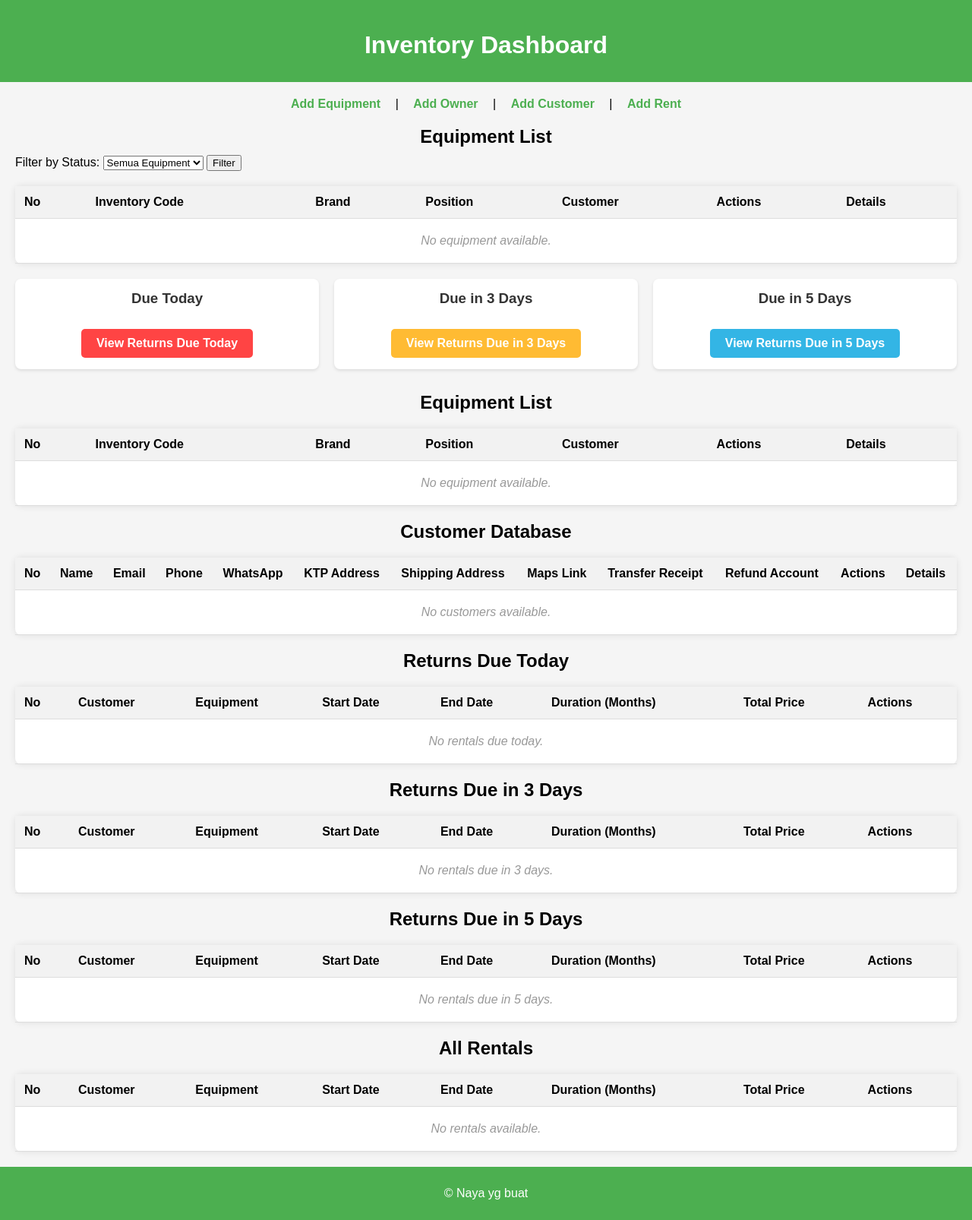
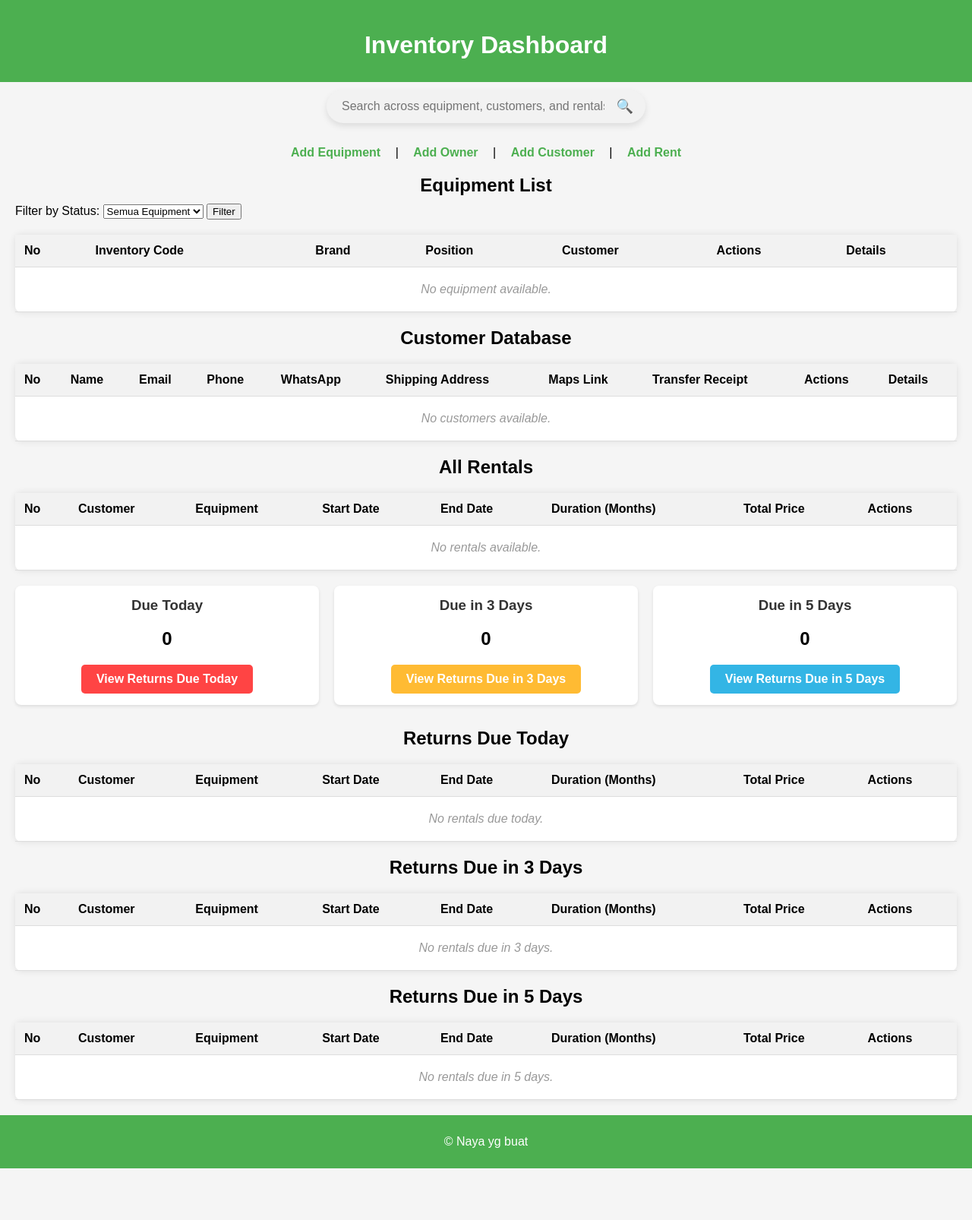
Before and after one commit to nayarachmi/dashboard-inventory, a Django app: page / in a window 1280 px wide. Shown: the whole page at 76% size. After the commit the page ends 1538 px from the top, so only its background shows below. Run offline with Django 5.2, Linux system fonts and the light colour scheme; data that the repository does not hold is empty.

Commit message:
fix some function

```diff
--- a/inventory/models.py
+++ b/inventory/models.py
@@ -1,6 +1,7 @@
 # inventory/models.py
 from django.db import models
 from django.utils import timezone
+from django.core.validators import FileExtensionValidator
 
 class Owner(models.Model):
     name = models.CharField(max_length=100)
@@ -18,7 +19,7 @@ class Customer(models.Model):
     ktp_address = models.TextField(default='Alamat KTP belum diisi')
     shipping_address = models.TextField(default='Alamat Pengiriman belum diisi')
     maps_link = models.URLField(default='https://example.com')
-    transfer_receipt = models.ImageField(upload_to='receipts/', null=True, blank=True)
+    transfer_receipt = models.FileField(upload_to='receipts/', validators=[FileExtensionValidator(allowed_extensions=['pdf', 'jpg', 'jpeg', 'png'])])
     refund_account_number = models.CharField(max_length=50, null=True, blank=True)
 
     def __str__(self):
--- a/inventory/templates/inventory/dashboard.html
+++ b/inventory/templates/inventory/dashboard.html
@@ -1,5 +1,6 @@
 <!DOCTYPE html>
 <html lang="en">
+
 <head>
     <meta charset="UTF-8">
     <meta name="viewport" content="width=device-width, initial-scale=1.0">
@@ -143,10 +144,78 @@
         }
     </style>
 </head>
+
+
 <body>
     <header>
         <h1>Inventory Dashboard</h1>
     </header>
+
+    <form method="GET" action="{% url 'inventory_dashboard' %}" class="search-form">
+        <div class="search-container">
+            <input
+                type="text"
+                name="search"
+                placeholder="Search across equipment, customers, and rentals"
+                value="{{ search_query }}"
+                class="search-input"
+            />
+            <button type="submit" class="search-button">
+                🔍
+            </button>
+        </div>
+    </form>
+
+    <style>
+        /* Style container for search form */
+        .search-form {
+            display: flex;
+            justify-content: center;
+            margin-bottom: 20px;
+            padding: 10px;
+        }
+
+        /* Style container for input and button */
+        .search-container {
+            display: flex;
+            align-items: center;
+            background-color: #f2f2f2;
+            border-radius: 25px;
+            padding: 5px 10px;
+            box-shadow: 0px 4px 8px rgba(0, 0, 0, 0.1);
+            max-width: 400px;
+            width: 100%;
+        }
+
+        /* Style search input */
+        .search-input {
+            border: none;
+            background: transparent;
+            outline: none;
+            padding: 8px 10px;
+            width: 100%;
+            font-size: 16px;
+            color: #333;
+        }
+
+        /* Style search button */
+        .search-button {
+            background: none;
+            border: none;
+            cursor: pointer;
+            font-size: 18px;
+            color: #333;
+        }
+
+        .search-button:hover {
+            color: #007bff; /* Optional: change color on hover */
+        }
+
+        /* Style focus for search input */
+        .search-input:focus {
+            color: #000;
+        }
+    </style>
 
     <main>
         <div class="navbar">
@@ -158,6 +227,7 @@
         <!-- Equipment List Section -->
         <h2>Equipment List</h2>
         <!-- Filter Form -->
+<!-- Form Filter -->
 <form method="GET" action="{% url 'inventory_dashboard' %}" style="margin-bottom: 20px;">
     <label for="status">Filter by Status:</label>
     <select name="status" id="status">
@@ -202,61 +272,6 @@
     </tbody>
 </table>
 
-        <!-- New Rental Alerts Section -->
-        <div class="rental-alerts">
-            <div class="alert-card">
-                <h3>Due Today</h3>
-                <div class="alert-count">{{ rentals_ending_today.count }}</div>
-                <a href="#today-rentals" class="alert-button danger">View Returns Due Today</a>
-            </div>
-            <div class="alert-card">
-                <h3>Due in 3 Days</h3>
-                <div class="alert-count">{{ rentals_ending_3_days.count }}</div>
-                <a href="#h3-rentals" class="alert-button warning">View Returns Due in 3 Days</a>
-            </div>
-            <div class="alert-card">
-                <h3>Due in 5 Days</h3>
-                <div class="alert-count">{{ rentals_ending_5_days.count }}</div>
-                <a href="#h5-rentals" class="alert-button info">View Returns Due in 5 Days</a>
-            </div>
-        </div>
-
-        <!-- Equipment List Section -->
-        <h2>Equipment List</h2>
-        <table>
-            <thead>
-                <tr>
-                    <th>No</th>
-                    <th>Inventory Code</th>
-                    <th>Brand</th>
-                    <th>Position</th>
-                    <th>Customer</th>
-                    <th>Actions</th>
-                    <th>Details</th>
-                </tr>
-            </thead>
-            <tbody>
-                {% for equipment in equipment_list %}
-                    <tr>
-                        <td>{{ forloop.counter }}</td>
-                        <td>{{ equipment.inventory_code }}</td>
-                        <td>{{ equipment.brand }}</td>
-                        <td>{{ equipment.get_position_display }}</td>
-                        <td>{{ equipment.customer.name }}</td>
-                        <td class="action-links">
-                            <a href="{% url 'edit_equipment' equipment.id %}">Edit</a>
-                            <a href="{% url 'delete_equipment' equipment.id %}" class="delete">Delete</a>
-                        </td>
-                        <td><a href="{% url 'equipment_detail' equipment.id %}">View Details</a></td>
-                    </tr>
-                {% empty %}
-                    <tr>
-                        <td colspan="7" class="empty-message">No equipment available.</td>
-                    </tr>
-                {% endfor %}
-            </tbody>
-        </table>
-
         <!-- Customer Database -->
         <h2>Customer Database</h2>
         <table>
@@ -267,11 +282,9 @@
                     <th>Email</th>
                     <th>Phone</th>
                     <th>WhatsApp</th>
-                    <th>KTP Address</th>
                     <th>Shipping Address</th>
                     <th>Maps Link</th>
                     <th>Transfer Receipt</th>
-                    <th>Refund Account</th>
                     <th>Actions</th>
                     <th>Details</th>
                 </tr>
@@ -284,7 +297,6 @@
                         <td>{{ customer.email }}</td>
                         <td>{{ customer.phone_number }}</td>
                         <td>{{ customer.whatsapp_number }}</td>
-                        <td>{{ customer.ktp_address }}</td>
                         <td>{{ customer.shipping_address }}</td>
                         <td><a href="{{ customer.maps_link }}" target="_blank">View on Maps</a></td>
                         <td>
@@ -294,7 +306,6 @@
                                 N/A
                             {% endif %}
                         </td>
-                        <td>{{ customer.refund_account_number }}</td>
                         <td class="action-links">
                             <a href="{% url 'edit_customer' customer.id %}">Edit</a>
                             <a href="{% url 'delete_customer' customer.id %}" class="delete">Delete</a>
@@ -304,120 +315,6 @@
                 {% empty %}
                     <tr>
                         <td colspan="12" class="empty-message">No customers available.</td>
-                    </tr>
-                {% endfor %}
-            </tbody>
-        </table>
-
-        <!-- Due Today Rentals -->
-        <h2 id="today-rentals">Returns Due Today</h2>
-        <table>
-            <thead>
-                <tr>
-                    <th>No</th>
-                    <th>Customer</th>
-                    <th>Equipment</th>
-                    <th>Start Date</th>
-                    <th>End Date</th>
-                    <th>Duration (Months)</th>
-                    <th>Total Price</th>
-                    <th>Actions</th>
-                </tr>
-            </thead>
-            <tbody>
-                {% for rental in rentals_ending_today %}
-                    <tr>
-                        <td>{{ forloop.counter }}</td>
-                        <td>{{ rental.customer.name }}</td>
-                        <td>{{ rental.equipment.inventory_code }}</td>
-                        <td>{{ rental.start_date }}</td>
-                        <td>{{ rental.end_date }}</td>
-                        <td>{{ rental.rental_duration }}</td>
-                        <td>{{ rental.total_price }}</td>
-                        <td class="action-links">
-                            <a href="{% url 'edit_rental' rental.id %}">Edit</a>
-                            <a href="{% url 'delete_rental' rental.id %}" class="delete">Delete</a>
-                        </td>
-                    </tr>
-                {% empty %}
-                    <tr>
-                        <td colspan="8" class="empty-message">No rentals due today.</td>
-                    </tr>
-                {% endfor %}
-            </tbody>
-        </table>
-
-        <!-- Due in 3 Days Rentals -->
-        <h2 id="h3-rentals">Returns Due in 3 Days</h2>
-        <table>
-            <thead>
-                <tr>
-                    <th>No</th>
-                    <th>Customer</th>
-                    <th>Equipment</th>
-                    <th>Start Date</th>
-                    <th>End Date</th>
-                    <th>Duration (Months)</th>
-                    <th>Total Price</th>
-                    <th>Actions</th>
-                </tr>
-            </thead>
-            <tbody>
-                {% for rental in rentals_ending_3_days %}
-                    <tr>
-                        <td>{{ forloop.counter }}</td>
-                        <td>{{ rental.customer.name }}</td>
-                        <td>{{ rental.equipment.inventory_code }}</td>
-                        <td>{{ rental.start_date }}</td>
-                        <td>{{ rental.end_date }}</td>
-                        <td>{{ rental.rental_duration }}</td>
-                        <td>{{ rental.total_price }}</td>
-                        <td class="action-links">
-                            <a href="{% url 'edit_rental' rental.id %}">Edit</a>
-                            <a href="{% url 'delete_rental' rental.id %}" class="delete">Delete</a>
-                        </td>
-                    </tr>
-                {% empty %}
-                    <tr>
-                        <td colspan="8" class="empty-message">No rentals due in 3 days.</td>
-                    </tr>
-                {% endfor %}
-            </tbody>
-        </table>
-
-        <!-- Due in 5 Days Rentals -->
-        <h2 id="h5-rentals">Returns Due in 5 Days</h2>
-        <table>
-            <thead>
-                <tr>
-                    <th>No</th>
-                    <th>Customer</th>
-                    <th>Equipment</th>
-                    <th>Start Date</th>
-                    <th>End Date</th>
-                    <th>Duration (Months)</th>
-                    <th>Total Price</th>
-                    <th>Actions</th>
-                </tr>
-            </thead>
-            <tbody>
-                {% for rental in rentals_ending_5_days %}
-                    <tr>
-                        <td>{{ forloop.counter }}</td>
-                        <td>{{ rental.customer.name }}</td>
-                        <td>{{ rental.equipment.inventory_code }}</td>
-                        <td>{{ rental.start_date }}</td>
-                        <td>{{ rental.end_date }}</td>
-                        <td>{{ rental.rental_duration }}</td>
-                        <td>{{ rental.total_price }}</td>
-                        <td class="action-links">
-                            <a href="{% url 'edit_rental' rental.id %}">Edit</a>
-                            <a href="{% url 'delete_rental' rental.id %}" class="delete">Delete</a>
-                        </td>
-                    </tr>
-                {% empty %}
-                    <tr>
-                        <td colspan="8" class="empty-message">No rentals due in 5 days.</td>
                     </tr>
                 {% endfor %}
             </tbody>
@@ -460,6 +357,149 @@
                 {% endfor %}
             </tbody>
         </table>
+
+        <!-- New Rental Alerts Section -->
+        <div class="rental-alerts">
+            <div class="alert-card">
+                <h3>Due Today</h3>
+                <div class="alert-count">{{ rentals_ending_today.count }}</div>
+                <a href="#today-rentals" class="alert-button danger">View Returns Due Today</a>
+            </div>
+            <div class="alert-card">
+                <h3>Due in 3 Days</h3>
+                <div class="alert-count">{{ rentals_ending_3_days.count }}</div>
+                <a href="#h3-rentals" class="alert-button warning">View Returns Due in 3 Days</a>
+            </div>
+            <div class="alert-card">
+                <h3>Due in 5 Days</h3>
+                <div class="alert-count">{{ rentals_ending_5_days.count }}</div>
+                <a href="#h5-rentals" class="alert-button info">View Returns Due in 5 Days</a>
+            </div>
+        </div>
+
+
+<!-- Due Today Rentals -->
+<h2 id="today-rentals">Returns Due Today</h2>
+<table>
+    <tbody>
+            <tr>
+                <tr>
+                    <th>No</th>
+                    <th>Customer</th>
+                    <th>Equipment</th>
+                    <th>Start Date</th>
+                    <th>End Date</th>
+                    <th>Duration (Months)</th>
+                    <th>Total Price</th>
+                    <th>Actions</th>
+                </tr>
+            </thead>
+            <tbody>
+                {% for rental in rentals_ending_today %}
+                    <tr>
+                        <td>{{ forloop.counter }}</td>
+                        <td>{{ rental.customer.name }}</td>
+                        <td>{{ rental.equipment.inventory_code }}</td>
+                        <td>{{ rental.start_date }}</td>
+                        <td>{{ rental.end_date }}</td>
+                        <td>{{ rental.rental_duration }}</td>
+                        <td>{{ rental.total_price }}</td>
+                        <td class="action-links">
+                            <a href="{% url 'edit_rental' rental.id %}">Edit</a>
+                            <a href="{% url 'delete_rental' rental.id %}" class="delete">Delete</a>
+                        </td>
+                    </tr>
+
+            </tr>
+        {% empty %}
+            <tr>
+                <td colspan="8" class="empty-message">No rentals due today.</td>
+            </tr>
+        {% endfor %}
+    </tbody>
+</table>
+
+<!-- Due in 3 Days Rentals -->
+<h2 id="h3-rentals">Returns Due in 3 Days</h2>
+<table>
+    <tbody>
+        <tr>
+            <tr>
+                <th>No</th>
+                <th>Customer</th>
+                <th>Equipment</th>
+                <th>Start Date</th>
+                <th>End Date</th>
+                <th>Duration (Months)</th>
+                <th>Total Price</th>
+                <th>Actions</th>
+            </tr>
+        </thead>
+        <tbody>
+            {% for rental in rentals_ending_3_days %}
+                <tr>
+                    <td>{{ forloop.counter }}</td>
+                    <td>{{ rental.customer.name }}</td>
+                    <td>{{ rental.equipment.inventory_code }}</td>
+                    <td>{{ rental.start_date }}</td>
+                    <td>{{ rental.end_date }}</td>
+                    <td>{{ rental.rental_duration }}</td>
+                    <td>{{ rental.total_price }}</td>
+                    <td class="action-links">
+                        <a href="{% url 'edit_rental' rental.id %}">Edit</a>
+                        <a href="{% url 'delete_rental' rental.id %}" class="delete">Delete</a>
+                    </td>
+                </tr>
+        </tr>
+    {% empty %}
+        <tr>
+            <td colspan="8" class="empty-message">No rentals due in 3 days.</td>
+        </tr>
+    {% endfor %}
+</tbody>
+</table>
+
+<!-- Due in 5 Days Rentals -->
+<h2 id="h5-rentals">Returns Due in 5 Days</h2>
+<table>
+    <tbody>
+        <tr>
+            <tr>
+                <th>No</th>
+                <th>Customer</th>
+                <th>Equipment</th>
+                <th>Start Date</th>
+                <th>End Date</th>
+                <th>Duration (Months)</th>
+                <th>Total Price</th>
+                <th>Actions</th>
+            </tr>
+        </thead>
+        <tbody>
+            {% for rental in rentals_ending_5_days %}
+                <tr>
+                    <td>{{ forloop.counter }}</td>
+                    <td>{{ rental.customer.name }}</td>
+                    <td>{{ rental.equipment.inventory_code }}</td>
+                    <td>{{ rental.start_date }}</td>
+                    <td>{{ rental.end_date }}</td>
+                    <td>{{ rental.rental_duration }}</td>
+                    <td>{{ rental.total_price }}</td>
+                    <td class="action-links">
+                        <a href="{% url 'edit_rental' rental.id %}">Edit</a>
+                        <a href="{% url 'delete_rental' rental.id %}" class="delete">Delete</a>
+                    </td>
+                </tr>
+
+        </tr>
+    {% empty %}
+        <tr>
+            <td colspan="8" class="empty-message">No rentals due in 5 days.</td>
+        </tr>
+    {% endfor %}
+</tbody>
+</table>
+
     </main>
 
     <footer>
--- a/inventory/views.py
+++ b/inventory/views.py
@@ -3,6 +3,10 @@ from django.shortcuts import get_object_or_404, render, redirect
 from .models import Equipment, Owner, Customer, Rental
 from .forms import EquipmentForm, OwnerForm, CustomerForm, RentalForm
 from django.utils import timezone
+from datetime import timedelta
+from django.utils import timezone
+from django.utils import timezone
+from datetime import timedelta
 
 
 # Dashboard view
@@ -13,26 +17,40 @@ def dashboard_view(request):
     equipment_list = Equipment.objects.all()
     current_rentals = Rental.objects.filter(end_date__isnull=True)
     today = timezone.now().date()
-    five_days_from_now = today + timezone.timedelta(days=5)
-    three_days_from_now = today + timezone.timedelta(days=3)
+    five_days_ago = today + timedelta(days=5)
+    three_days_ago = today + timedelta(days=3)
 
-    rentals_ending_5_days = Rental.objects.filter(end_date=today + timezone.timedelta(days=5))
-    rentals_ending_3_days = Rental.objects.filter(end_date=today + timezone.timedelta(days=3))
+    query = request.GET.get('search', '')  # Ambil parameter search dari URL
+
+    if query:
+        equipment_list = equipment_list.filter(name__icontains=query)  # Sesuaikan field
+        customer_list = customer_list.filter(name__icontains=query)    # Sesuaikan field
+        rental_list = rental_list.filter(equipment__name__icontains=query)  # Sesuaikan field
+
+
+    # Mengambil data rental yang akan jatuh tempo
     rentals_ending_today = Rental.objects.filter(end_date=today)
+    rentals_ending_3_days = Rental.objects.filter(end_date__gte=today, end_date__lte=three_days_ago).exclude(end_date=today)
+    rentals_ending_5_days = Rental.objects.filter(end_date__gte=three_days_ago, end_date__lte=five_days_ago).exclude(end_date__in=[today, three_days_ago])
 
-    context = {
-        'rentals_ending_5_days': rentals_ending_5_days,
-        'rentals_ending_3_days': rentals_ending_3_days,
-        'rentals_ending_today': rentals_ending_today,
-    }
+    # Menangani filter status
+    status = request.GET.get('status', '')
+    if status:
+        equipment_list = Equipment.objects.filter(position=status)
+    else:
+        equipment_list = Equipment.objects.all()
+
 
     return render(request, 'inventory/dashboard.html', {
         'equipment_list': equipment_list,
         'customer_list': customer_list,
         'rental_list': rental_list,
+        'rentals_ending_today': rentals_ending_today,
+        'rentals_ending_3_days': rentals_ending_3_days,
+        'rentals_ending_5_days': rentals_ending_5_days,
+        'status': status,
+        'search_query': query,
     })
-
-
 
 # View for adding new equipment
 def add_equipment_view(request):
@@ -72,8 +90,6 @@ def equipment_detail_view(request, pk):
     equipment = Equipment.objects.get(pk=pk)
     return render(request, 'inventory/equipment_detail.html', {'equipment': equipment})
 
-# inventory/views.py
-# Example in views.py
 def edit_equipment(request, id):
     equipment = get_object_or_404(Equipment, id=id)
     if request.method == 'POST':
@@ -203,10 +219,7 @@ def customer_list(request):
     customers = Customer.objects.all()
     return render(request, 'inventory/customer_list.html', {'customers': customers})
 
-# views.py
-from django.shortcuts import render, get_object_or_404
-from django.utils import timezone
-from .models import Equipment, Rental
+
 
 def equipment_detail_view(request, pk):
     # Get the equipment object or return a 404 error if not found
@@ -231,23 +244,29 @@ def equipment_detail_view(request, pk):
 
     return render(request, 'inventory/equipment_detail.html', context)
 
+def inventory_dashboard(request):
+    today = timezone.now().date()
+    five_days_ago = today - timedelta(days=5)
+    three_days_ago = today - timedelta(days=3)
 
+    # Mengambil data rental yang akan jatuh tempo
+    rentals_ending_today = Rental.objects.filter(end_date=today)
+    rentals_ending_3_days = Rental.objects.filter(end_date__gte=today, end_date__lte=three_days_ago).exclude(end_date=today)
+    rentals_ending_5_days = Rental.objects.filter(end_date__gte=three_days_ago, end_date__lte=five_days_ago).exclude(end_date__in=[today, three_days_ago])
 
-def inventory_dashboard(request):
-    # Get filter parameter
+    # Menangani filter status
     status = request.GET.get('status', '')
-
-    # Base queryset
-    equipment_list = Equipment.objects.all()
-
-    # Apply filter if status is selected
     if status:
-        equipment_list = equipment_list.filter(position=status)
+        equipment_list = Equipment.objects.filter(position=status)
+    else:
+        equipment_list = Equipment.objects.all()
 
     context = {
         'equipment_list': equipment_list,
-        'status': status,  # Pass selected status to maintain filter state
-        # ... other context data stays the same
+        'rentals_ending_today': rentals_ending_today,
+        'rentals_ending_3_days': rentals_ending_3_days,
+        'rentals_ending_5_days': rentals_ending_5_days,
+        'status': status,
     }
 
-    return render(request, 'inventory_dashboard.html', context)
+    return render(request, 'inventory/dashboard.html', context)
```
